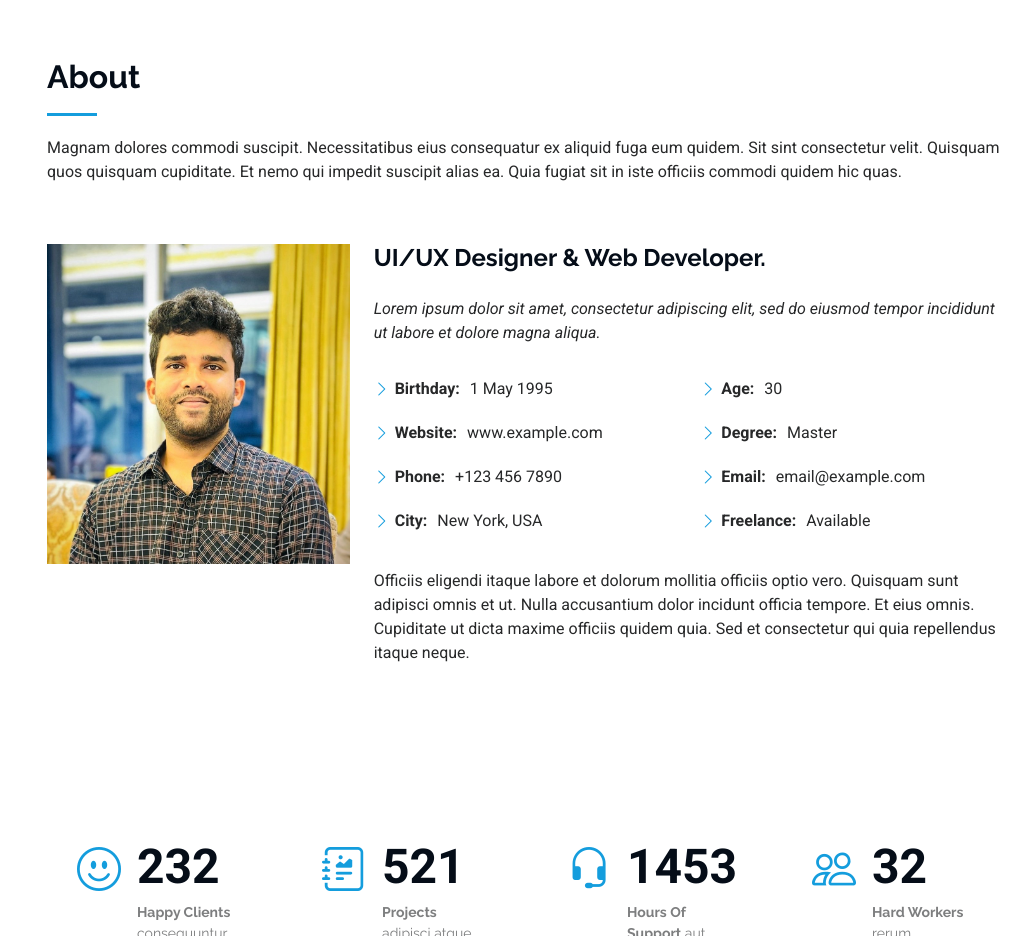
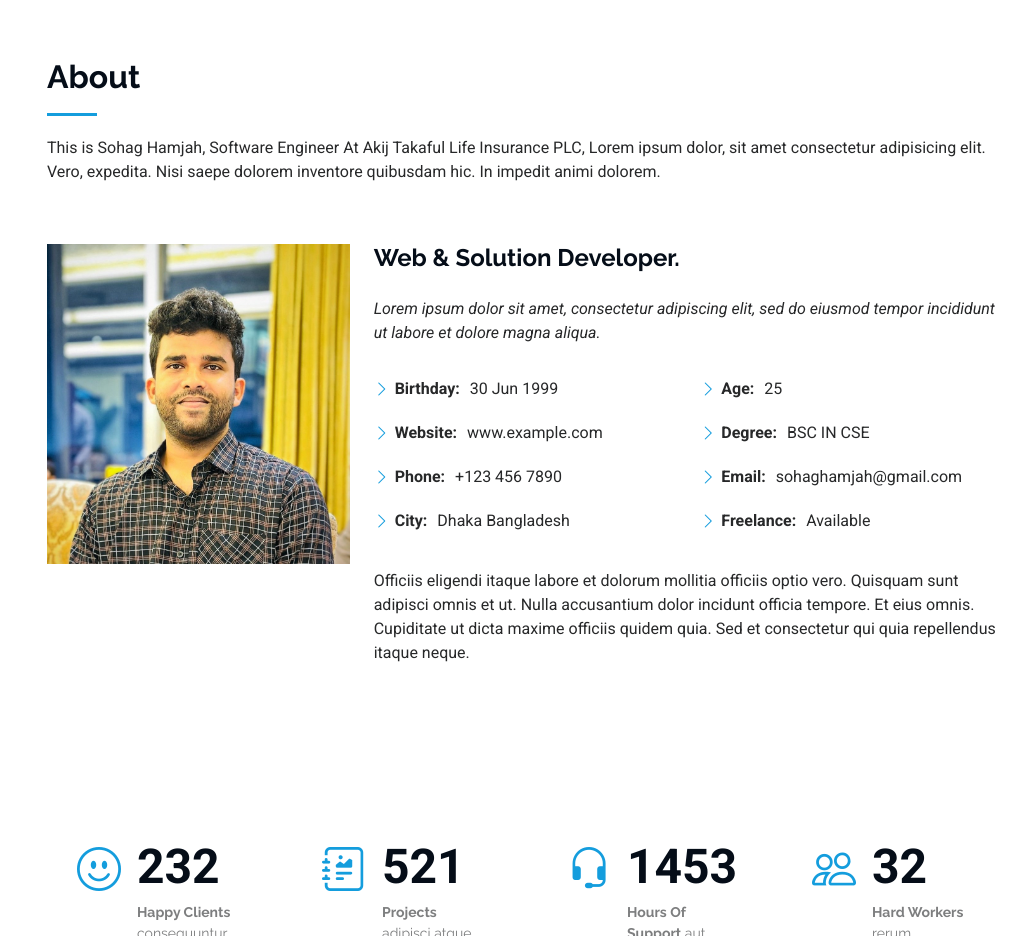
Before and after one commit to sohaghamjah/portfolio-uni, a plain HTML site: page index.html in a window 1280 px wide. Shown: the part 802-1738 px from the top of the page, without its empty margins (265-1280 px from the left). Drawn offline with Linux system fonts and the light colour scheme.

Commit message:
content change

```diff
--- a/index.html
+++ b/index.html
@@ -82,7 +82,7 @@
       <!-- Section Title -->
       <div class="container section-title" data-aos="fade-up">
         <h2>About</h2>
-        <p>Magnam dolores commodi suscipit. Necessitatibus eius consequatur ex aliquid fuga eum quidem. Sit sint consectetur velit. Quisquam quos quisquam cupiditate. Et nemo qui impedit suscipit alias ea. Quia fugiat sit in iste officiis commodi quidem hic quas.</p>
+        <p>This is Sohag Hamjah, Software Engineer At Akij Takaful Life Insurance PLC, Lorem ipsum dolor, sit amet consectetur adipisicing elit. Vero, expedita. Nisi saepe dolorem inventore quibusdam hic. In impedit animi dolorem.</p>
       </div><!-- End Section Title -->
 
       <div class="container" data-aos="fade-up" data-aos-delay="100">
@@ -92,7 +92,7 @@
             <img src="assets/img/my-profile-img.jpg" class="img-fluid" alt="">
           </div>
           <div class="col-lg-8 content">
-            <h2>UI/UX Designer &amp; Web Developer.</h2>
+            <h2>Web &amp; Solution Developer.</h2>
             <p class="fst-italic py-3">
               Lorem ipsum dolor sit amet, consectetur adipiscing elit, sed do eiusmod tempor incididunt ut labore et dolore
               magna aliqua.
@@ -100,17 +100,17 @@
             <div class="row">
               <div class="col-lg-6">
                 <ul>
-                  <li><i class="bi bi-chevron-right"></i> <strong>Birthday:</strong> <span>1 May 1995</span></li>
+                  <li><i class="bi bi-chevron-right"></i> <strong>Birthday:</strong> <span>30 Jun 1999</span></li>
                   <li><i class="bi bi-chevron-right"></i> <strong>Website:</strong> <span>www.example.com</span></li>
                   <li><i class="bi bi-chevron-right"></i> <strong>Phone:</strong> <span>+123 456 7890</span></li>
-                  <li><i class="bi bi-chevron-right"></i> <strong>City:</strong> <span>New York, USA</span></li>
+                  <li><i class="bi bi-chevron-right"></i> <strong>City:</strong> <span>Dhaka Bangladesh</span></li>
                 </ul>
               </div>
               <div class="col-lg-6">
                 <ul>
-                  <li><i class="bi bi-chevron-right"></i> <strong>Age:</strong> <span>30</span></li>
-                  <li><i class="bi bi-chevron-right"></i> <strong>Degree:</strong> <span>Master</span></li>
-                  <li><i class="bi bi-chevron-right"></i> <strong>Email:</strong> <span>email@example.com</span></li>
+                  <li><i class="bi bi-chevron-right"></i> <strong>Age:</strong> <span>25</span></li>
+                  <li><i class="bi bi-chevron-right"></i> <strong>Degree:</strong> <span>BSC IN CSE</span></li>
+                  <li><i class="bi bi-chevron-right"></i> <strong>Email:</strong> <span>sohaghamjah@gmail.com</span></li>
                   <li><i class="bi bi-chevron-right"></i> <strong>Freelance:</strong> <span>Available</span></li>
                 </ul>
               </div>
```
